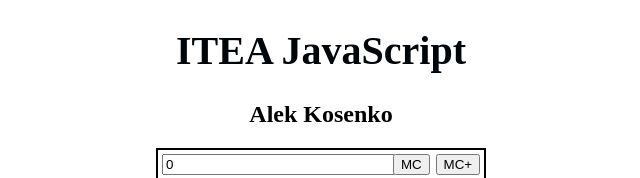
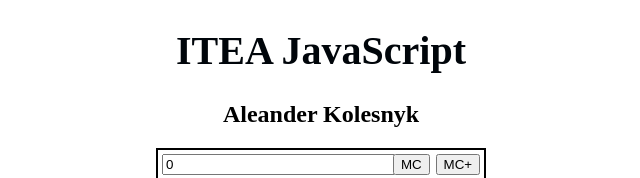
Before and after one commit to alexua99/js_work, a plain HTML site: page index.html in a window 1280 px wide. Shown: the top 178 px of the page, without its empty margins (319-959 px from the left). Drawn offline with Linux system fonts and the light colour scheme.

Commit message:
сфдл06

```diff
--- a/index.html
+++ b/index.html
@@ -16,7 +16,7 @@
 
     <form name="calc" action="">
         <h1>ITEA JavaScript</h1>
-        <h2>Alek Kosenko</h2>
+        <h2>Aleander Kolesnyk</h2>
         <table class="tblCalc" cellpadding=2 cellspacing=2>
             <tr>
                 <td colspan="3" >
```
